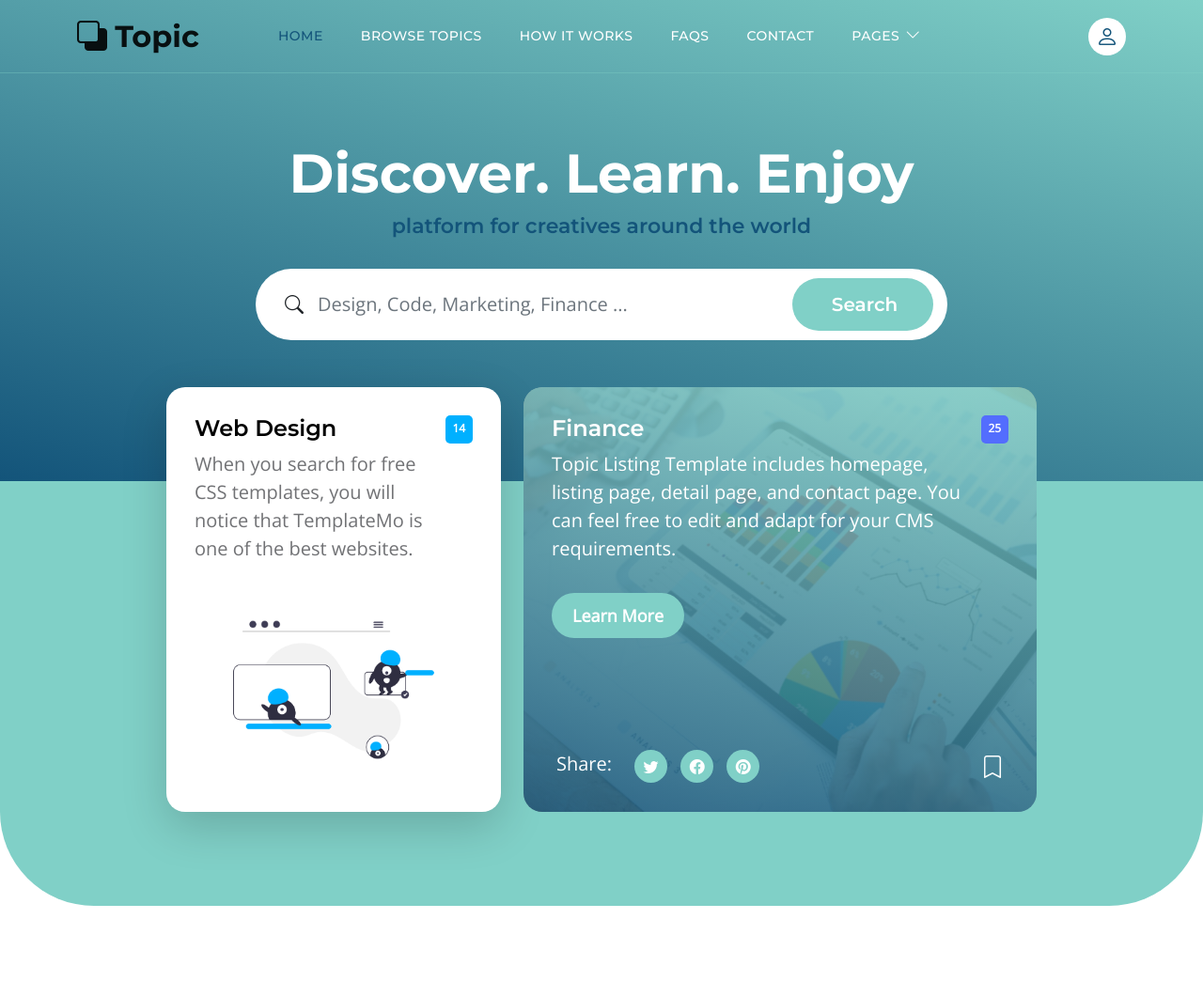
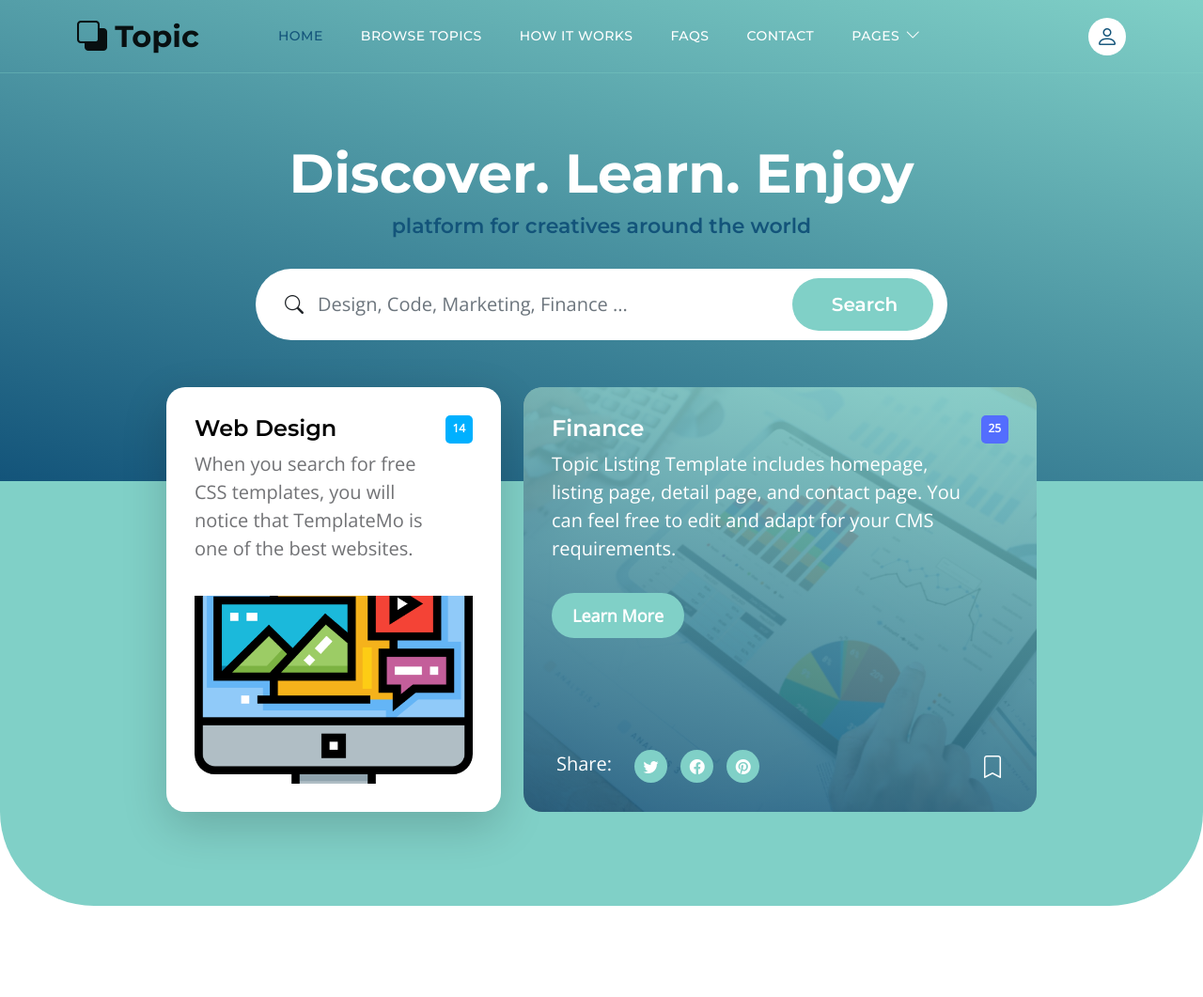
Before and after one commit to karime132/plantilla2.0, a plain HTML site: page index.html in a window 1280 px wide. Shown: the top 1061 px of the page at 94% size. Drawn offline with nearby package versions, Linux system fonts and the light colour scheme; files whose address does not match are found by name.

Commit message:
Update index.html

```diff
--- a/index.html
+++ b/index.html
@@ -134,7 +134,7 @@ https://templatemo.com/tm-590-topic-listing
                                         <span class="badge bg-design rounded-pill ms-auto">14</span>
                                     </div>
 
-                                    <img src="images/topics/undraw_Remote_design_team_re_urdx.png" class="custom-block-image img-fluid" alt="">
+                                    <img src="images/topics/undraw_https://github.com/karime132/plantilla2.0/blob/main/images/topics/computadora%202.0.png" class="custom-block-image img-fluid" alt="">
                                 </a>
                             </div>
                         </div>
```
